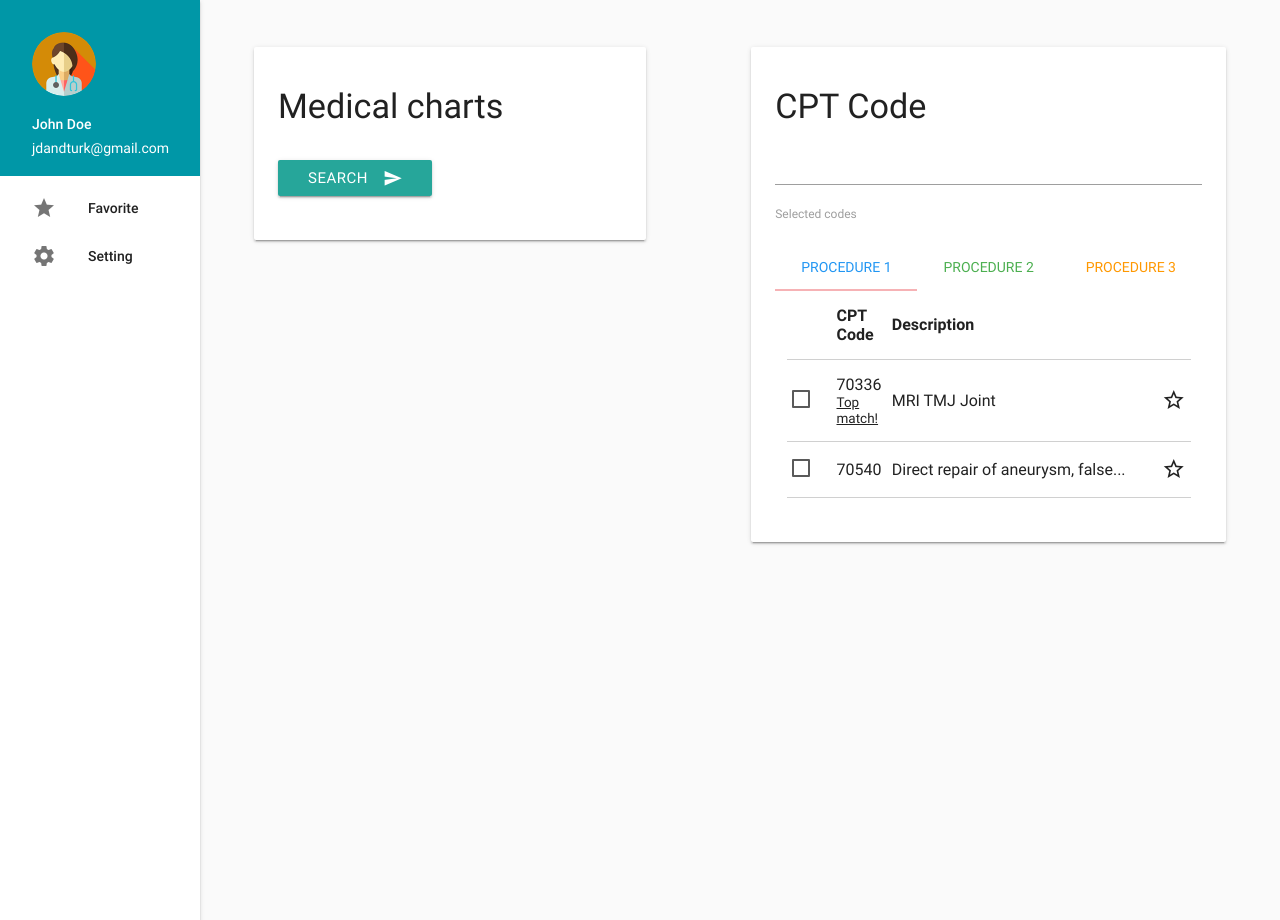
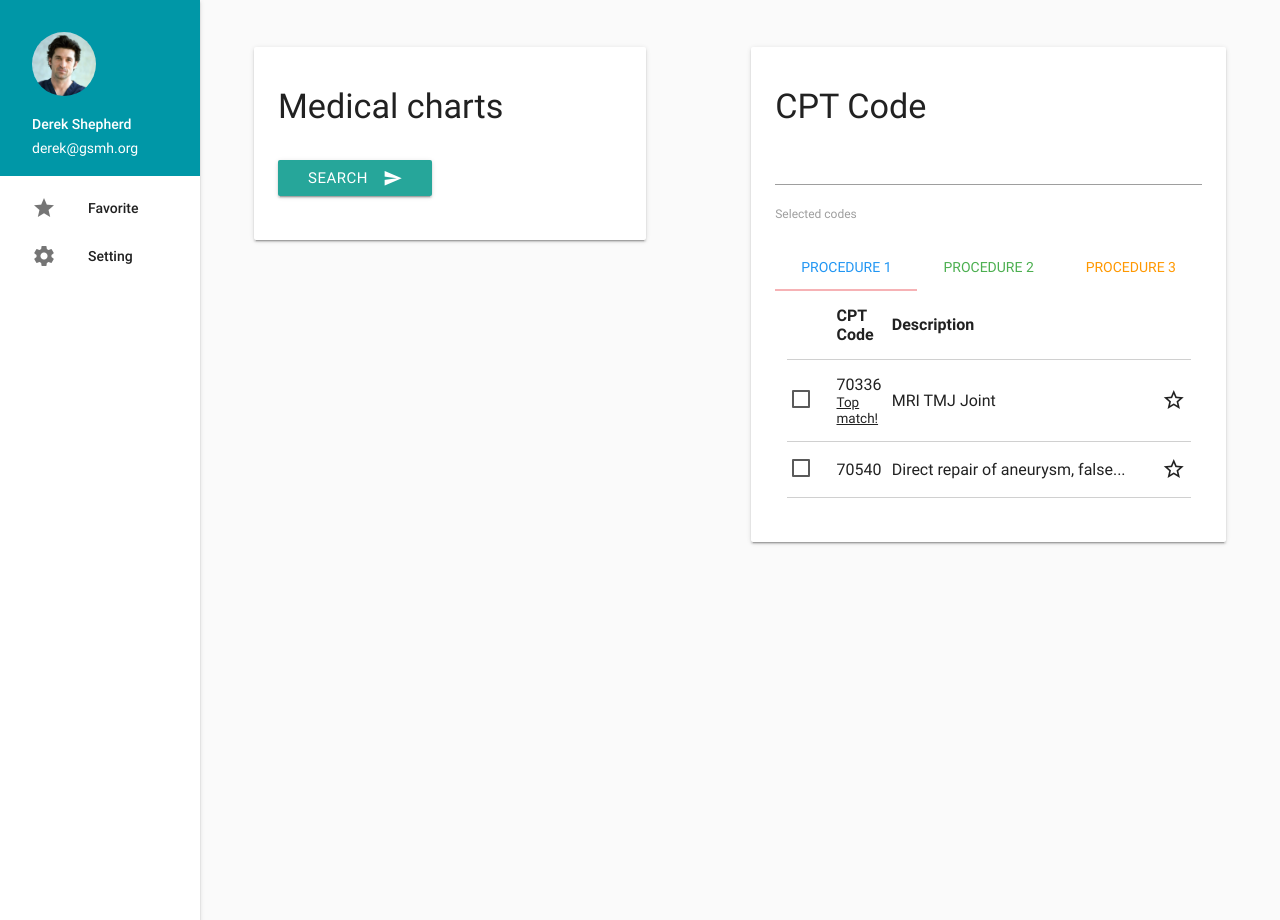
Before and after one commit to karadaharu/healthpp, a Django app: page /code_search/ in a window 1280 px wide. Run offline with Django 3.2, Linux system fonts and the light colour scheme; some libraries are stand-ins or nearby versions.

Commit message:
changed user profile

```diff
--- a/code_search/templates/code_search/index.html
+++ b/code_search/templates/code_search/index.html
@@ -18,11 +18,11 @@
       <div class="background">
         <!-- <img src="{% static 'code_search/img/background.jpg' %}"> -->
       </div>
-      <a href="#!user"><img class="circle" src="{% static 'code_search/img/user.png' %}"></a>
-      <a href="#!name"><span class="white-text name">John Doe</span></a>
-      <a href="#!email"><span class="white-text email">jdandturk@gmail.com</span></a>
+      <a href="#!user"><img class="circle" src="{% static 'code_search/img/man.jpg' %}"></a>
+      <a href="#!name"><span class="white-text name">Derek Shepherd</span></a>
+      <a href="#!email"><span class="white-text email">derek@gsmh.org</span></a>
     </div></li>
-    <li><a href="#!"><i class="material-icons">star</i>Favorite</a></li>
+    <li><a href="favorite"><i class="material-icons">star</i>Favorite</a></li>
     <li><a href="#!"><i class="material-icons">settings</i>Setting</a></li>
   </ul>
   <a href="#" data-activates="slide-out" class="button-collapse"><i class="material-icons">menu</i></a>
```
Also changed, not shown: code_search/static/code_search/img/man.jpg (added).
